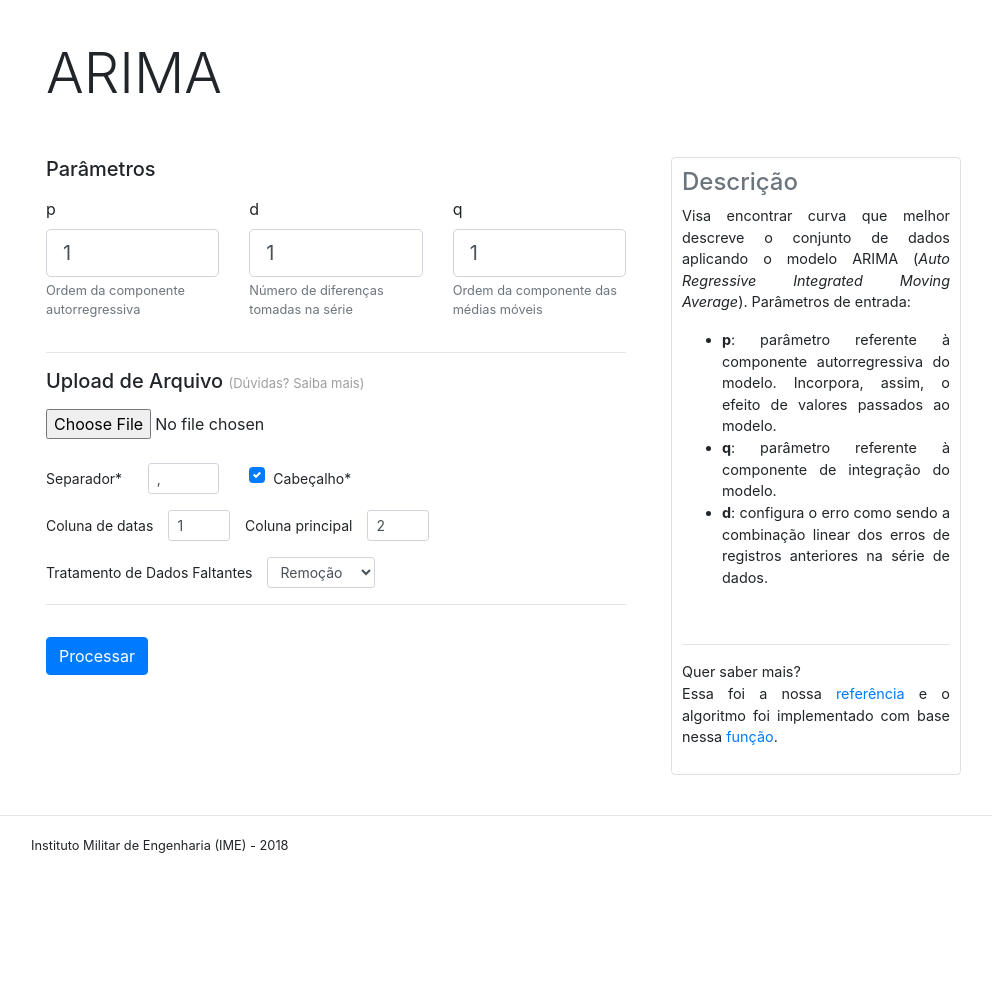
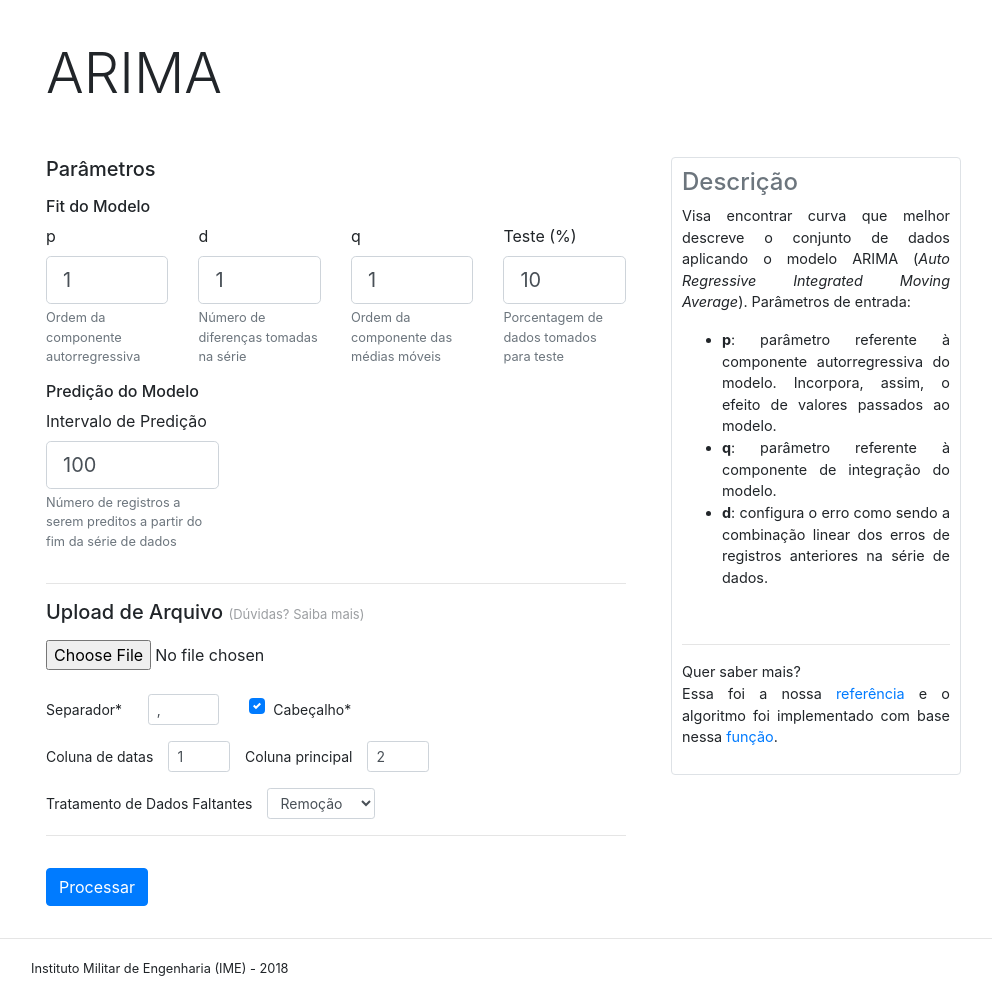
Before and after one commit to mariliamonteiro/pfc_timeseries, a Flask app: page /algorithms/arima in a window 1280 px wide. Shown: the part 56-1051 px from the top of the page, without its empty margins (144-1136 px from the left). Before the commit the page ends 909 px from the top, so only its background shows below. Run offline with Flask 2, Linux system fonts and the light colour scheme; some libraries are stand-ins or nearby versions.

Commit message:
ARIMA Fit rodando

```diff
--- a/algo_arima.py
+++ b/algo_arima.py
@@ -9,27 +9,37 @@ from flask import Markup
 
 UPLOAD_FOLDER = 'temp_files'
 
-def individual_data(tables, p, q):
+def individual_data(tables, p, d, q):
     csv = tables.as_csv()
     lista = csv.replace('\n',',').replace(' ','').split(',')
+    if d is not 0:
+        x = 0
+    else:
+        x = 1
+
     elementos = {'titulo': lista[1],
                  'n_obs': lista[3],
-                 'modelo': lista[6]+','+lista[7]+','+lista[8],
-                 'LogLikelihood': lista[10],
-                 'metodo': lista[12],
-                 'data': lista[17],
-                 'AIC': lista[19],
-                 'BIC': lista[23],
-                 'HQIC': lista[27],
+                 'LogLikelihood': lista[10-x],
+                 'metodo': lista[12-x],
+                 'data': lista[17-x],
+                 'AIC': lista[19-x],
+                 'BIC': lista[23-x],
+                 'HQIC': lista[27-x],
 
-                 'coef_const': lista[40],
-                 'std_err_const': lista[41],
-                 'z_const': lista[42],
-                 'P>|z|_const': lista[43],
-                 '0.025_const': lista[44],
-                 '0.975_const': lista[45]
+                 'coef_const': lista[40-x],
+                 'std_err_const': lista[41-x],
+                 'z_const': lista[42-x],
+                 'P>|z|_const': lista[43-x],
+                 '0.025_const': lista[44-x],
+                 '0.975_const': lista[45-x]
                  }
-    index = 46
+
+    if d == 0:
+        elementos['modelo']: lista[6]+','+lista[7]
+    else:
+        elementos['modelo']: lista[6]+','+lista[7]+','+lista[8]
+
+    index = 46 - x
     for i in range(p):
         index +=1
         elementos['coef_ar.L%s'%(i+1)] = lista[index]; index +=1
@@ -50,12 +60,48 @@ def individual_data(tables, p, q):
 
     return elementos
 
-def fit_arima(series, p, d, q):
-    mod = ARIMA(series,
+def fit_arima(series, p, d, q, test):
+
+    # Reduzir a série retirando dados de teste
+    series_clipped = series[0:int((1-test/100)*len(series))]
+
+    # Rodar ARIMA com parâmetros dados
+    mod = ARIMA(series_clipped,
                 order = (p, d, q))
+
+    # Realizar fit do ARIMA
     results = mod.fit()
+
+    # Tabelas com parâmetros dos resultados gerados
+    # Os parâmentros são salvos individualmente no dict "elementos"
     tables = results.summary()
-    data_dict = individual_data(tables)
+    elementos = individual_data(tables, p, d, q)
+    elementos['n_obs_orig'] = len(series)
 
+    # Análise de erros do fit
 
-    return Markup(tables.as_html())
+    # Gráfico dos resíduos
+    residuals = pd.DataFrame(results.resid)
+    std = residuals.plot(title='Erro', legend=False)
+    std.set_xlabel('Tempo')
+    std.set_ylabel('Resíduo')
+
+    filename_residuo = secrets.token_hex(8)+'.png'
+    figure_name_residuo = os.path.join('static','images', filename_residuo)
+    pyplot.savefig(figure_name_residuo)
+    pyplot.close()
+
+    # Histograma de erros e densidade de kernel
+    ax = residuals.plot(kind='hist', density=True, label='Histograma')
+    hist = residuals.plot(kind='kde',
+                          ax=ax,
+                          title = 'Histograma e Estimador de Densidade dos Erros',
+                          label ='KDE')
+    hist.legend(['KDE', 'Histograma'])
+
+    filename_hist = secrets.token_hex(8)+'.png'
+    figure_name_hist = os.path.join('static','images', filename_hist)
+    pyplot.savefig(figure_name_hist)
+    pyplot.close()
+
+    return elementos, filename_residuo, filename_hist
--- a/app.py
+++ b/app.py
@@ -357,7 +357,6 @@ def algorithms_periodogram():
 
         image_file = url_for('static', filename='images/'+ img_name)
 
-
         ### Create report
 
         # Report title
@@ -404,6 +403,8 @@ def algorithms_arimafit():
         p = form.p.data
         q = form.q.data
         d = form.d.data
+        ptest = form.percent_test.data
+        predict_range = form.predict_range.data
 
         # Get data from file
         separator = form.sep.data
@@ -416,8 +417,11 @@ def algorithms_arimafit():
         print(quality_param)
 
         # Generate plot
-        #img_name = decomposition_plot(serie, model, frequencia, two_sided)
-        #image_file = url_for('static', filename='images/'+ img_name)
+        elementos, img_name_residuo, img_name_hist = fit_arima(serie, p, d, q, ptest)
+
+        image_file_residuo = url_for('static', filename='images/'+ img_name_residuo)
+        image_file_hist = url_for('static', filename='images/'+ img_name_hist)
+
 
         ### Create report
 
@@ -435,17 +439,16 @@ def algorithms_arimafit():
                           ['Coluna Principal', str(main_column)]]
         summary_param = summary_maincol(serie)
         file_title = 'arima'
-        address_pdf = create_report(title, model_param, readdata_param, quality_param, summary_param, [], file_title)
+        address_pdf = create_report(title, model_param, readdata_param, quality_param, summary_param, [image_file_residuo, image_file_hist], file_title)
 
 
         # Generate array of values
-        tables = fit_arima(serie, p, d, q)
-        print(tables)
+
         # Create csv for downloading
         address_csv = '%s_%s.csv' % (file_title, secrets.token_hex(6))
         #df_output.to_csv('static/reports/%s' % (address_csv), sep = separator, index = False, encoding='utf-8-sig')
 
-        return render_template('algorithms_arima_output.html', title='ARIMA', text=text, form=form, file_url=file_url, rd=rd, address_pdf = address_pdf, address_csv = address_csv, table=tables)
+        return render_template('algorithms_arima_output.html', title='ARIMA', text=text, form=form, file_url=file_url, p = p, q=q, d=d, ptest=ptest, range=predict_range, image_residuo = image_file_residuo, image_hist = image_file_hist, rd=rd, address_pdf = address_pdf, address_csv = address_csv)
 
     else:
         file_url = None
--- a/forms.py
+++ b/forms.py
@@ -1,6 +1,6 @@
 from flask_wtf import FlaskForm
 from flask_wtf.file import FileField, FileAllowed, FileRequired
-from wtforms import StringField, PasswordField, SubmitField, BooleanField, IntegerField, SelectField
+from wtforms import StringField, PasswordField, SubmitField, BooleanField, IntegerField, SelectField, FloatField
 from wtforms.validators import InputRequired, Length
 from wtforms import SubmitField
 
@@ -50,3 +50,5 @@ class FormARIMAfit(UploadGlobal):
     p = IntegerField('p',default=1, validators= [InputRequired()])
     q = IntegerField('q',default=1, validators= [InputRequired()])
     d = IntegerField('d',default=1, validators= [InputRequired()])
+    percent_test = FloatField('Teste (%)',default=10, validators= [InputRequired()])
+    predict_range = IntegerField('Intervalo de Predição',default=100, validators= [InputRequired()])
--- a/templates/algorithms_arima.html
+++ b/templates/algorithms_arima.html
@@ -1,21 +1,35 @@
 {% extends "layout_algorithms.html" %}
 
 {% block formulario %}
+<h6>Fit do Modelo</h6>
 <div class="row">
-  <div class="form-group col-md-4 mb-3">
+  <div class="form-group col-md-3 mb-3">
     {{ form.p.label(class="form-control-label") }}
     {{ form.p(class="form-control form-control-lg") }}
     <small class="form-text text-muted">Ordem da componente autorregressiva</small>
   </div>
-  <div class="form-group col-md-4 mb-3">
+  <div class="form-group col-md-3 mb-3">
     {{ form.d.label(class="form-control-label") }}
     {{ form.d(class="form-control form-control-lg") }}
     <small class="form-text text-muted">Número de diferenças tomadas na série</small>
   </div>
-  <div class="form-group col-md-4 mb-3">
+  <div class="form-group col-md-3 mb-3">
     {{ form.q.label(class="form-control-label") }}
     {{ form.q(class="form-control form-control-lg") }}
     <small class="form-text text-muted">Ordem da componente das médias móveis</small>
   </div>
+  <div class="form-group col-md-3 mb-3">
+    {{ form.percent_test.label(class="form-control-label") }}
+    {{ form.percent_test(class="form-control form-control-lg") }}
+    <small class="form-text text-muted">Porcentagem de dados tomados para teste</small>
+  </div>
+</div>
+<h6>Predição do Modelo</h6>
+<div class="row">
+  <div class="form-group col-md-4 mb-3">
+    {{ form.predict_range.label(class="form-control-label") }}
+    {{ form.predict_range(class="form-control form-control-lg") }}
+    <small class="form-text text-muted">Número de registros a serem preditos a partir do fim da série de dados</small>
+  </div>
 </div>
 {% endblock formulario %}
```
Also changed, not shown: templates/algorithms_arima_output.html (+67 -2 lines), 2 other files.
